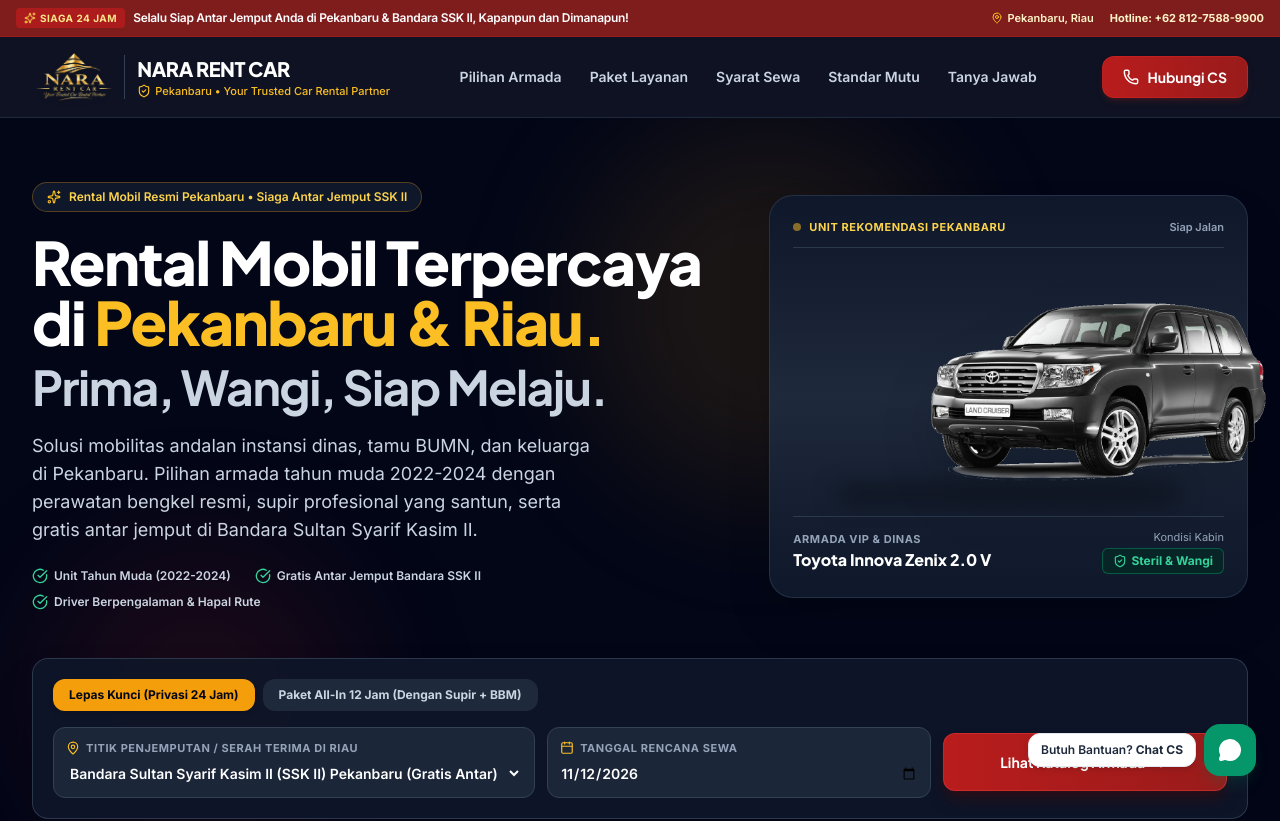
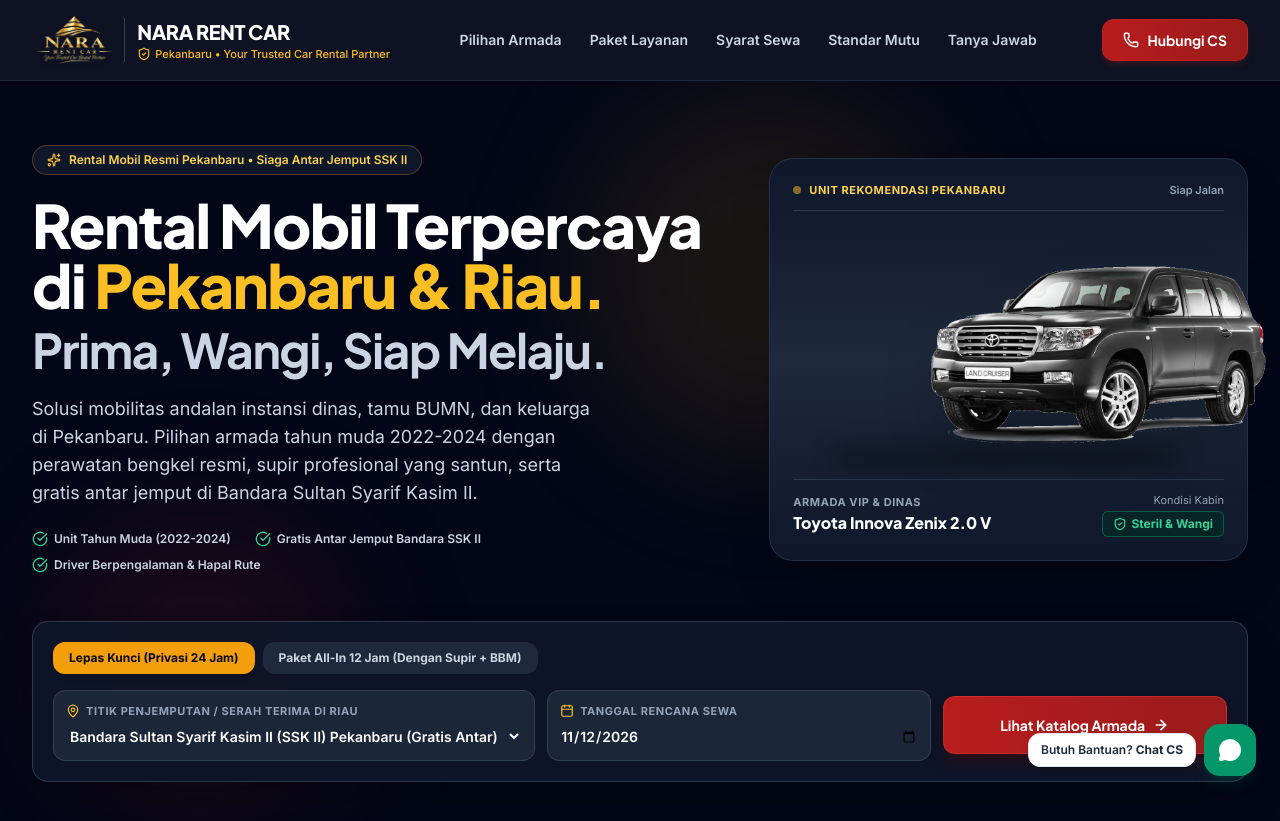
Before and after one commit to lindoalvindro-spec/nararentcar, a React (Vite) app: page / in a window 1280 px wide. Shown: the top 821 px of the page. Built offline with nearby package versions, Linux system fonts and the light colour scheme.

Commit message:
refactor: remove top announcement marquee bar from navbar

```diff
--- a/src/components/Navbar.tsx
+++ b/src/components/Navbar.tsx
@@ -1,5 +1,5 @@
 import React, { useState } from 'react';
-import { Phone, Menu, X, ShieldCheck, MapPin, Sparkles } from 'lucide-react';
+import { Phone, Menu, X, ShieldCheck } from 'lucide-react';
 import { COMPANY_CONFIG } from '../config/rental';
 import { buildWhatsAppSupportUrl } from '../utils/whatsapp';
 
@@ -16,32 +16,6 @@ export const Navbar: React.FC = () => {
 
   return (
     <header className="sticky top-0 z-40 w-full transition-all shadow-sm">
-      {/* Top Video-Inspired Marquee Announcement Strip */}
-      <div className="bg-red-900 text-white text-xs font-semibold py-2 px-4 border-b border-red-800">
-        <div className="max-w-7xl mx-auto flex flex-col sm:flex-row items-center justify-between gap-2 text-center sm:text-left">
-          <div className="flex items-center justify-center gap-2">
-            <span className="inline-flex items-center gap-1 bg-red-700/80 px-2 py-0.5 rounded text-[10px] uppercase font-bold tracking-wider text-amber-200">
-              <Sparkles className="w-3 h-3 text-amber-300" /> Siaga 24 Jam
-            </span>
-            <span className="text-white text-xs tracking-tight">
-              Selalu Siap Antar Jemput Anda di Pekanbaru & Bandara SSK II, Kapanpun dan Dimanapun!
-            </span>
-          </div>
-
-          <div className="hidden md:flex items-center gap-4 text-[11px] text-amber-100">
-            <span className="flex items-center gap-1">
-              <MapPin className="w-3 h-3 text-amber-400" /> Pekanbaru, Riau
-            </span>
-            <a
-              href={`tel:${COMPANY_CONFIG.phone}`}
-              className="hover:text-white font-bold transition-colors"
-            >
-              Hotline: {COMPANY_CONFIG.phone}
-            </a>
-          </div>
-        </div>
-      </div>
-
       {/* Main Navbar */}
       <div className="bg-slate-950/95 backdrop-blur-md border-b border-slate-800 text-white">
         <div className="max-w-7xl mx-auto px-4 sm:px-6 lg:px-8">
```
